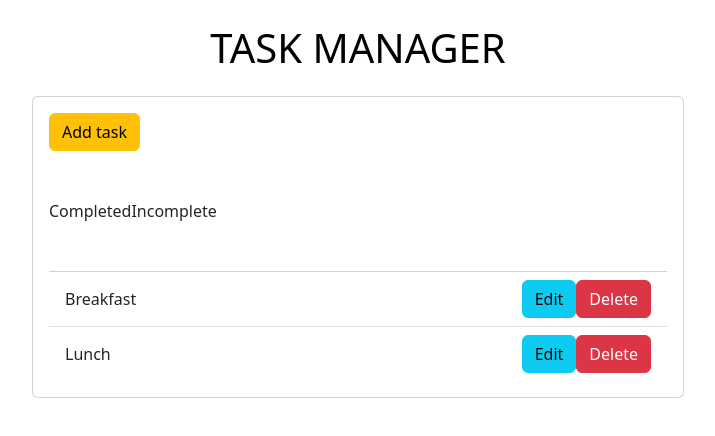
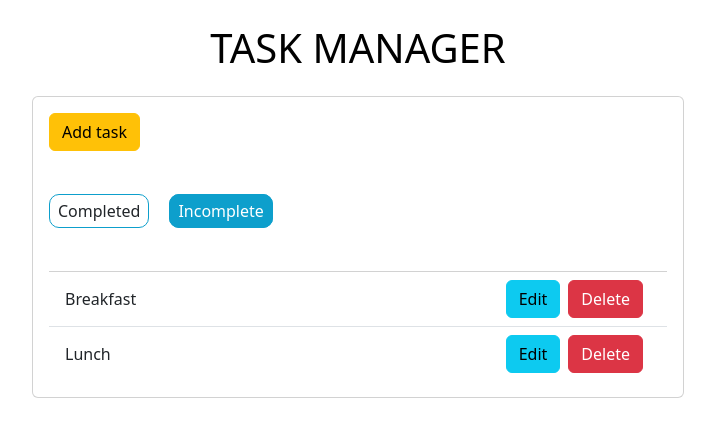
Before and after one commit to AristonCatipay/django_react_todo_app_frontend, a React (Create React App) app: page / in a window 1280 px wide. Shown: the top 436 px of the page, without its empty margins (282-997 px from the left). Built offline with nearby package versions, Linux system fonts and the light colour scheme.

Commit message:
Updated the design in css and bootstrap.

```diff
--- a/src/App.js
+++ b/src/App.js
@@ -64,13 +64,13 @@ class App extends Component{
     // Return new items and map them.
     return newItems.map(item =>(
       <li key={item.id} className='list-group-item d-flex justify-content-between align-items-center'>
-        <span className={`todo-title mr-2 ${this.state.viewCompleted ? "completed-todo":
+        <span className={`todo-title me-2 ${this.state.viewCompleted ? "completed-todo":
       ""}`} title={item.title}>
           {item.title}
         </span>
         <span>
-          <button className='btn btn-info mr-2'>Edit</button>
-          <button className='btn btn-danger mr-2'>Delete</button>
+          <button className='btn btn-info me-2'>Edit</button>
+          <button className='btn btn-danger me-2'>Delete</button>
         </span>
       </li>
     ))
--- a/src/index.css
+++ b/src/index.css
@@ -1,13 +1,26 @@
-body {
+body{
   margin: 0;
-  font-family: -apple-system, BlinkMacSystemFont, 'Segoe UI', 'Roboto', 'Oxygen',
-    'Ubuntu', 'Cantarell', 'Fira Sans', 'Droid Sans', 'Helvetica Neue',
-    sans-serif;
-  -webkit-font-smoothing: antialiased;
-  -moz-osx-font-smoothing: grayscale;
+  padding: 0;
+  font-family: sans-serif;
 }
 
-code {
-  font-family: source-code-pro, Menlo, Monaco, Consolas, 'Courier New',
-    monospace;
+.todo-title{
+  cursor: pointer;
 }
+
+.completed-todo{
+  text-decoration: line-through;
+}
+
+.tab-list > span{
+  padding: 5px 8px;
+  border: 1px solid rgb(13, 159, 204);
+  border-radius: 10px;
+  margin-right: 20px;
+  cursor: pointer;
+}
+
+.tab-list> span.active{
+  background-color: rgb(13, 159, 204);
+  color: #fff;
+}
```
